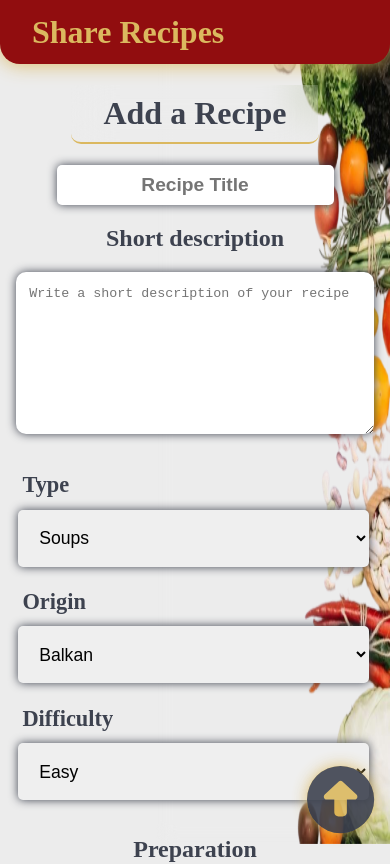
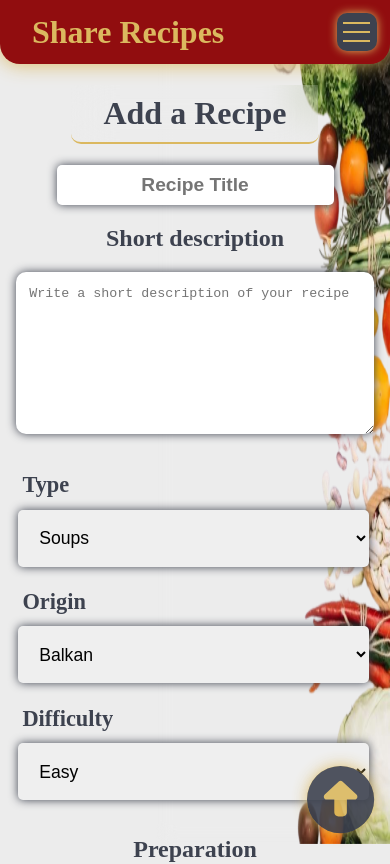
Before and after one commit to NedimBegic/Share-Recipes-Next.js, a Next.js app: page /add-recipe in a window 390 px wide. Shown: the top 864 px of the page. Built offline with nearby package versions, Linux system fonts and the light colour scheme.

Commit message:
making hamburger

```diff
--- /dev/null
+++ b/Components/Layout/Hamburger.js
@@ -0,0 +1,41 @@
+import styleHam from "./Hamburger.module.css";
+import Link from "next/link";
+import { useState } from "react";
+
+const Backdrop = (props) => {
+  return <div onClick={props.onHide} className={styleHam.backdrop}></div>;
+};
+
+const Hamburger = () => {
+  const [hamLinks, setHamLinks] = useState(false);
+
+  const showLinksHandler = () => {
+    setHamLinks((prevState) => !prevState);
+  };
+
+  return (
+    <div className={styleHam.all}>
+      <button onClick={showLinksHandler} className={styleHam.ham} type="button">
+        <div></div>
+        <div></div>
+        <div></div>
+      </button>
+      {hamLinks && (
+        <div onClick={showLinksHandler} className={styleHam.links}>
+          <Link className={styleHam.link} href={"/"}>
+            Home
+          </Link>
+          <Link className={styleHam.link} href={"/recipes"}>
+            Recipes
+          </Link>
+          <Link className={styleHam.link} href={"/add-recipe"}>
+            Add Recipe
+          </Link>
+        </div>
+      )}
+      {hamLinks && <Backdrop onHide={showLinksHandler} />}
+    </div>
+  );
+};
+
+export default Hamburger;
--- /dev/null
+++ b/Components/Layout/Hamburger.module.css
@@ -0,0 +1,82 @@
+.ham {
+  width: 3em;
+  height: 2.8em;
+  margin: 1em;
+  border-radius: 10px;
+  background-color: #3d424f;
+  border: none;
+  display: flex;
+  flex-direction: column;
+  align-items: center;
+  justify-content: space-evenly;
+  box-shadow: 0 0 10px #dbb85f;
+}
+
+.ham div {
+  width: 2em;
+  height: 0.15em;
+  border: none;
+  background-color: #dbb85f;
+}
+
+.links {
+  width: 100%;
+  height: auto;
+  position: fixed;
+  top: 0;
+  left: 0;
+  z-index: 80;
+  display: flex;
+  align-items: center;
+  flex-direction: column;
+  background-color: white;
+  background-color: #dbb85f;
+  color: #3d424f;
+  padding-top: 1em;
+  padding-bottom: 0.2em;
+  border-bottom-left-radius: 20px;
+  border-bottom-right-radius: 20px;
+  box-shadow: 0 0 40px #3d424f;
+  animation-name: slowShow;
+  animation-duration: 1s;
+}
+
+@keyframes slowShow {
+  from {
+    opacity: 0;
+    transform: translateY(-20%);
+  }
+  to {
+    opacity: 1;
+    transform: translateY(0);
+  }
+}
+
+.link {
+  color: #3d424f;
+  text-decoration: none;
+  font-size: 1.7em;
+  border-bottom: 3px solid #3d424f;
+  margin-bottom: 0.5em;
+  border-bottom-right-radius: 50px;
+  padding: 0.2em;
+  width: 10em;
+  font-weight: bold;
+}
+
+.backdrop {
+  position: fixed;
+  top: 0;
+  left: 0;
+  z-index: 1;
+  width: 100%;
+  height: 100%;
+  opacity: 0.8;
+  background-color: #3d424f;
+}
+
+@media (min-width: 1040px) {
+  .all {
+    display: none;
+  }
+}
--- a/Components/Layout/Header.js
+++ b/Components/Layout/Header.js
@@ -1,9 +1,11 @@
 import styleHeader from "../Layout/Header.module.css";
 import NavBar from "./NavBar";
+import Hamburger from "./Hamburger";
 const Header = () => {
   return (
     <div className={styleHeader.header}>
       <h1>Share Recipes</h1>
+      <Hamburger />
       <NavBar />
     </div>
   );
--- a/Components/Layout/Header.module.css
+++ b/Components/Layout/Header.module.css
@@ -1,5 +1,5 @@
 .header {
-  width: 100%;
+  width: 100vw;
   overflow-y: hidden;
   height: 4em;
   background-color: #910d0f;
--- a/Components/Layout/NavBar.module.css
+++ b/Components/Layout/NavBar.module.css
@@ -29,7 +29,7 @@
   box-shadow: 0px 0px 20px #dbb85f;
 }
 
-@media (min-width: 600px) {
+@media (min-width: 1040px) {
   .nav {
     display: block;
     display: flex;
--- a/Components/sideComponents/RecipesList.module.css
+++ b/Components/sideComponents/RecipesList.module.css
@@ -38,7 +38,8 @@
   position: fixed;
   z-index: -1;
   top: 0;
-  width: 100vw;
+  width: 100%;
+  object-fit: cover;
   height: 100vh;
   opacity: 1;
 }
```
